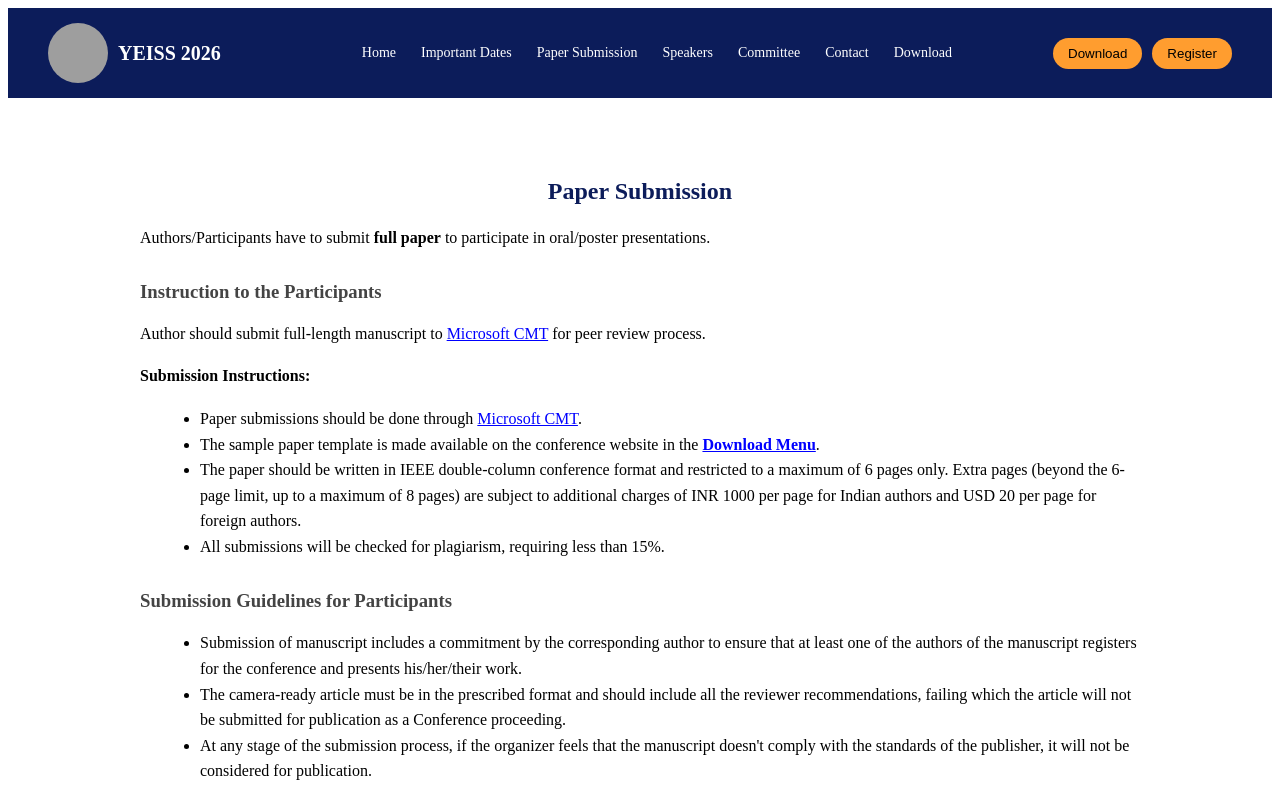
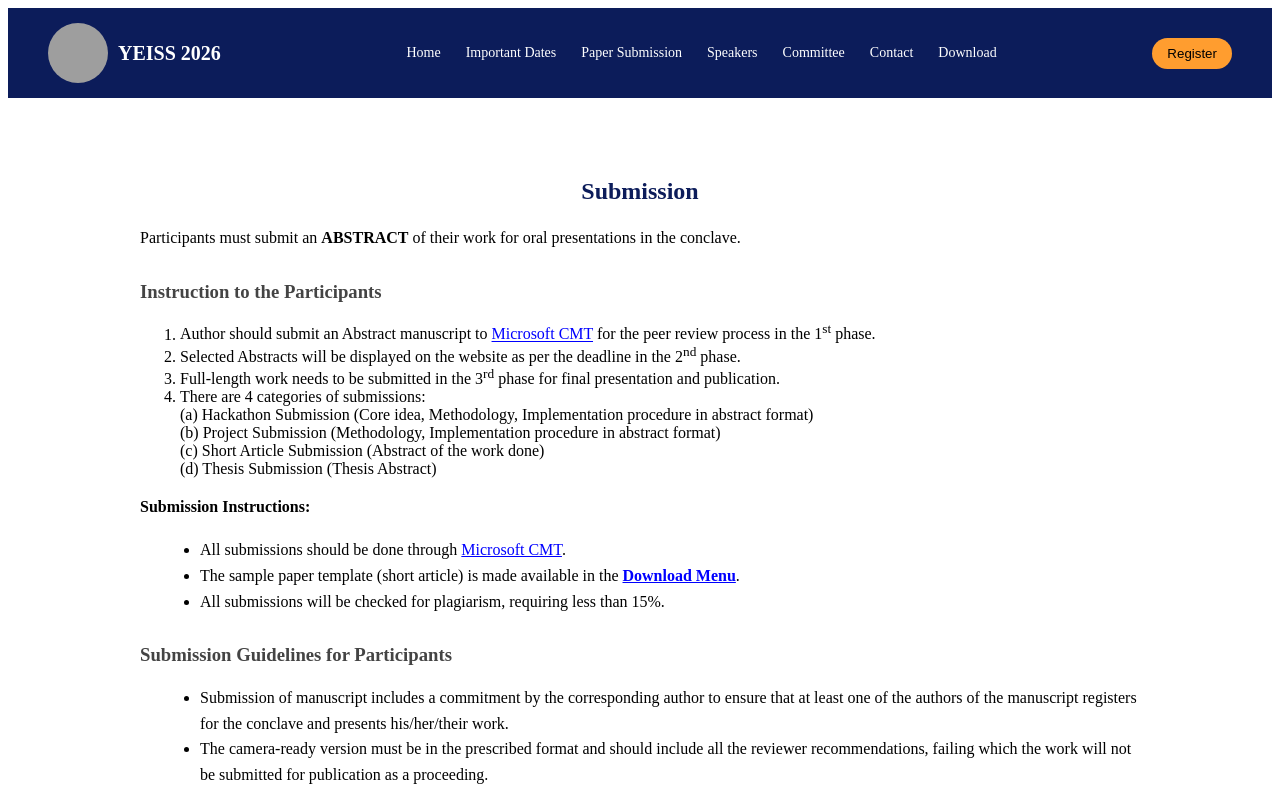
Before and after one commit to shhriiii/inae, a React (Vite) app: page /submission in a window 1280 px wide. Shown: the top 791 px of the page. Built offline with nearby package versions, Linux system fonts and the light colour scheme; grey boxes are pictures that could not be loaded.

Commit message:
updted navbar

```diff
--- a/src/components/Navbar.jsx
+++ b/src/components/Navbar.jsx
@@ -30,7 +30,7 @@ const Navbar = () => {
   target="_blank"
   rel="noopener noreferrer"
 >
-  <button className="btn filled">Download</button>
+  {/* <button className="btn filled">Download</button> */}
 </a>
       <button
   className="btn filled"
--- a/src/components/Submission.jsx
+++ b/src/components/Submission.jsx
@@ -5,42 +5,59 @@ const Submission = () => {
   return (
 <section className="submission">
 
-  <h2>Paper Submission</h2>
+  <h2>Submission</h2>
 
   <p>
-    Authors/Participants have to submit <b>full paper</b> to participate in oral/poster presentations.
+    Participants must submit an <b>ABSTRACT</b> of their work for oral presentations in the conclave.
   </p>
 
   <h3>Instruction to the Participants</h3>
 
-  <p>
-    Author should submit full-length manuscript to{" "}
+  <ol>
+    <li>
+      Author should submit an Abstract manuscript to{" "}
       <a href="https://cmt3.research.microsoft.com/yeiss2026" target="_blank">
         Microsoft CMT
+      </a>{" "}
+      for the peer review process in the 1<sup>st</sup> phase.
+    </li>
 
-    </a>{" "}
-     for peer review process.
-  </p>
+    <li>
+      Selected Abstracts will be displayed on the website as per the deadline in the 2<sup>nd</sup> phase.
+    </li>
+
+    <li>
+      Full-length work needs to be submitted in the 3<sup>rd</sup> phase for final presentation and publication.
+    </li>
+
+    <li>
+      There are 4 categories of submissions:
+      <br />
+      (a) Hackathon Submission (Core idea, Methodology, Implementation procedure in abstract format)
+      <br />
+      (b) Project Submission (Methodology, Implementation procedure in abstract format)
+      <br />
+      (c) Short Article Submission (Abstract of the work done)
+      <br />
+      (d) Thesis Submission (Thesis Abstract)
+    </li>
+  </ol>
 
   <h4>Submission Instructions:</h4>
 
   <ul>
     <li>
-      Paper submissions should be done through{" "}
+      All submissions should be done through{" "}
       <a href="https://cmt3.research.microsoft.com/yeiss2026" target="_blank">
         Microsoft CMT
       </a>.
     </li>
 
     <li>
-      The sample paper template is made available on the conference website in the{" "}
+      The sample paper template (short article) is made available in the{" "}
       <Link to="/download" className="download-link">
         Download Menu
       </Link>.
-    </li>
-
-    <li>
-      The paper should be written in IEEE double-column conference format and restricted to a maximum of 6 pages only. Extra pages (beyond the 6-page limit, up to a maximum of 8 pages) are subject to additional charges of INR 1000 per page for Indian authors and USD 20 per page for foreign authors.
     </li>
 
     <li>
@@ -52,12 +69,13 @@ const Submission = () => {
 
   <ul>
     <li>
-      Submission of manuscript includes a commitment by the corresponding author to ensure that at least one of the authors of the manuscript registers for the conference and presents his/her/their work.
+      Submission of manuscript includes a commitment by the corresponding author to ensure that at least one of the authors of the manuscript registers for the conclave and presents his/her/their work.
     </li>
 
     <li>
-      The camera-ready article must be in the prescribed format and should include all the reviewer recommendations, failing which the article will not be submitted for publication as a Conference proceeding.
+      The camera-ready version must be in the prescribed format and should include all the reviewer recommendations, failing which the work will not be submitted for publication as a proceeding.
     </li>
+
     <li>
       At any stage of the submission process, if the organizer feels that the manuscript doesn't comply with the standards of the publisher, it will not be considered for publication.
     </li>
```
Lines whose indentation alone changed are shown as unchanged.
